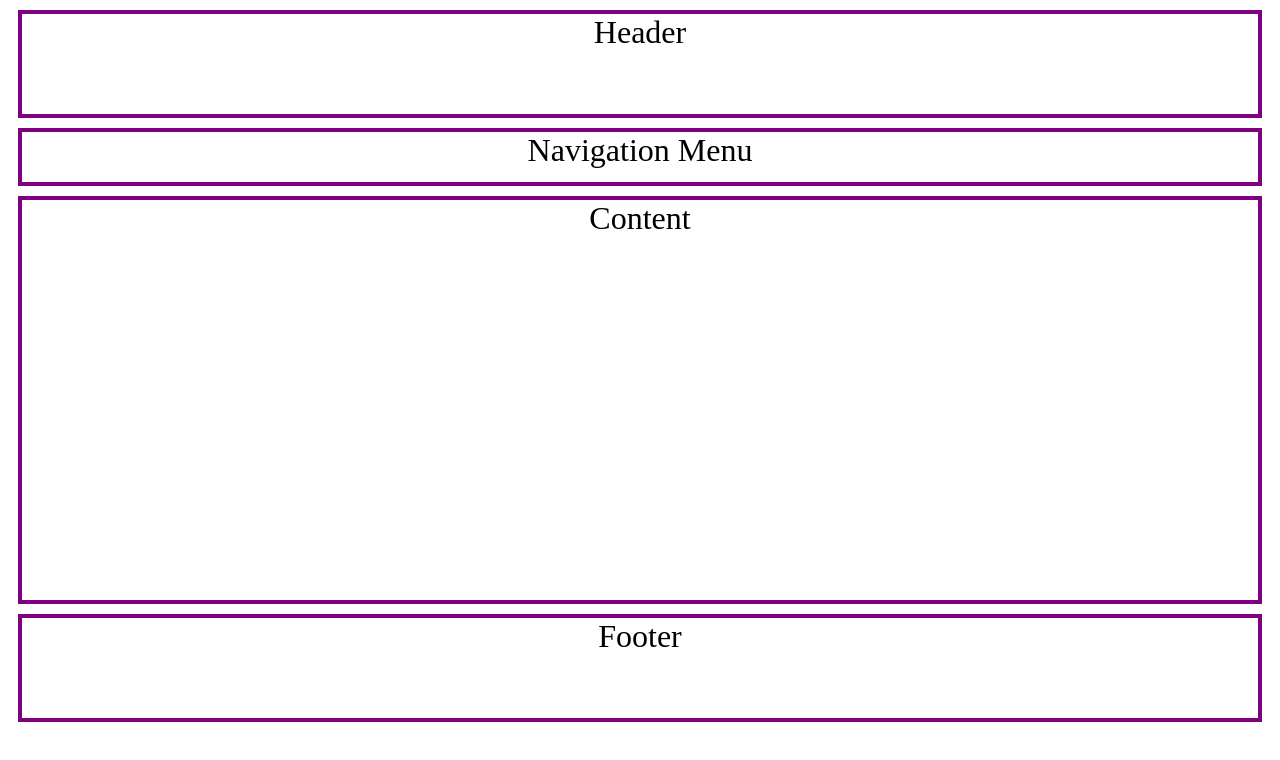
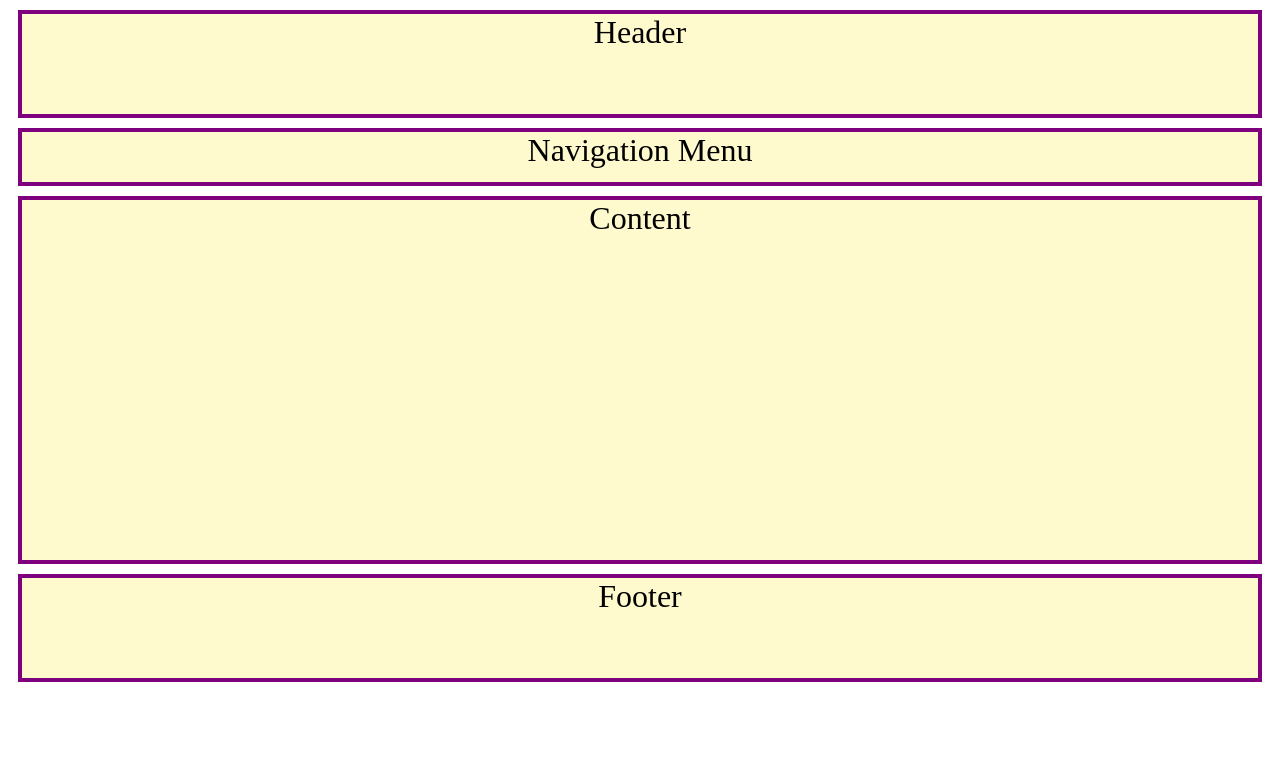
Before and after one commit to evecat06/Layout1, a plain HTML site: page index.html in a window 1280 px wide. Drawn offline with Linux system fonts and the light colour scheme.

Commit message:
second commit by Bartolaba

```diff
--- a/styles.css
+++ b/styles.css
@@ -1,5 +1,6 @@
 body *{
     border: 4px solid #7f007f;
+    background-color: lemonchiffon;
     height: 100px;
     margin: 10px;
     text-align: center;
@@ -12,5 +13,5 @@ nav{
 }
 
 main{
-    height: 50vh;
+    height: 45vh;
 }
```
